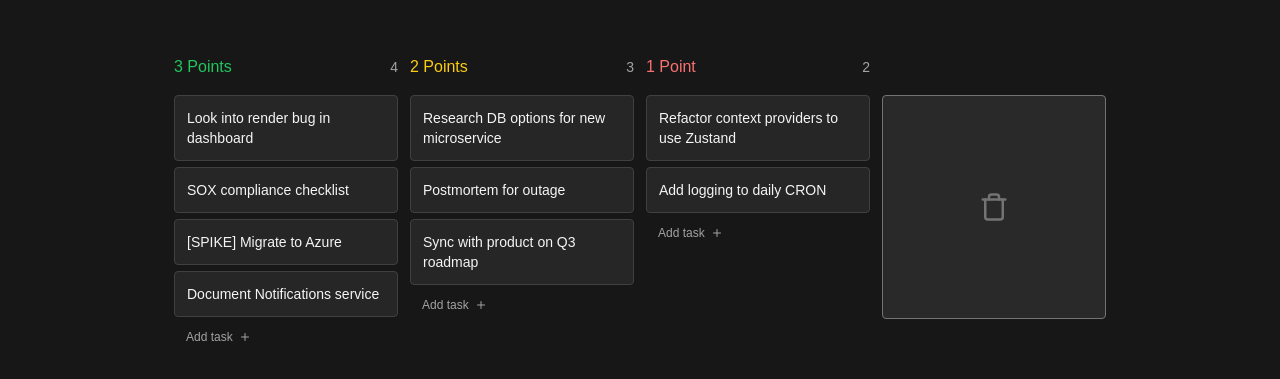
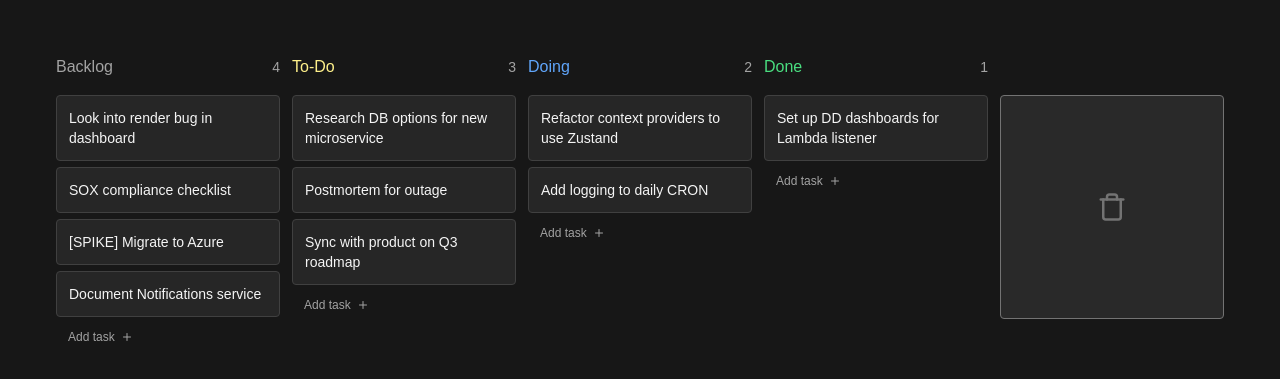
Before and after one commit to Arya-P05/Kanban, a Next.js app in the folder kanban/: page / in a window 1280 px wide. Shown: the part 197-576 px from the top of the page. Built offline with nearby package versions, Linux system fonts and the light colour scheme.

Commit message:
Arya's Kanban Board

```diff
--- a/kanban/app/page.tsx
+++ b/kanban/app/page.tsx
@@ -20,23 +20,30 @@ const Board = () => {
     <div className="h-full w-full flex items-center justify-center bg-neutral-900">
       <div className="flex gap-3 p-12 overflow-x-scroll">
         <Column
-          title="3 Points"
+          title="Backlog"
           column="backlog"
-          headingColor="text-green-500"
+          headingColor="text-neutral-400"
           cards={cards}
           setCards={setCards}
         />
         <Column
-          title="2 Points"
+          title="To-Do"
           column="todo"
-          headingColor="text-yellow-400"
+          headingColor="text-yellow-200"
           cards={cards}
           setCards={setCards}
         />
         <Column
-          title="1 Point"
+          title="Doing"
           column="doing"
-          headingColor="text-red-400"
+          headingColor="text-blue-400"
+          cards={cards}
+          setCards={setCards}
+        />
+        <Column
+          title="Done"
+          column="done"
+          headingColor="text-green-400"
           cards={cards}
           setCards={setCards}
         />
@@ -323,6 +330,7 @@ const DEFAULT_TASKS = [
   { title: "SOX compliance checklist", id: "2", column: "backlog" },
   { title: "[SPIKE] Migrate to Azure", id: "3", column: "backlog" },
   { title: "Document Notifications service", id: "4", column: "backlog" },
+
   // TODO
   {
     title: "Research DB options for new microservice",
```
